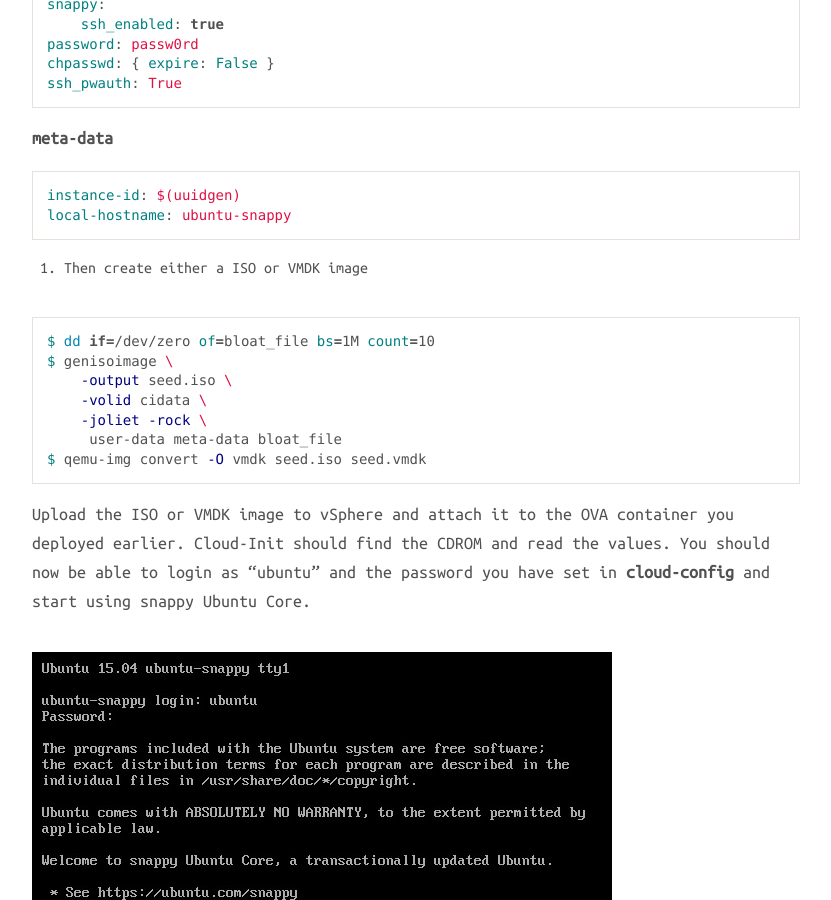
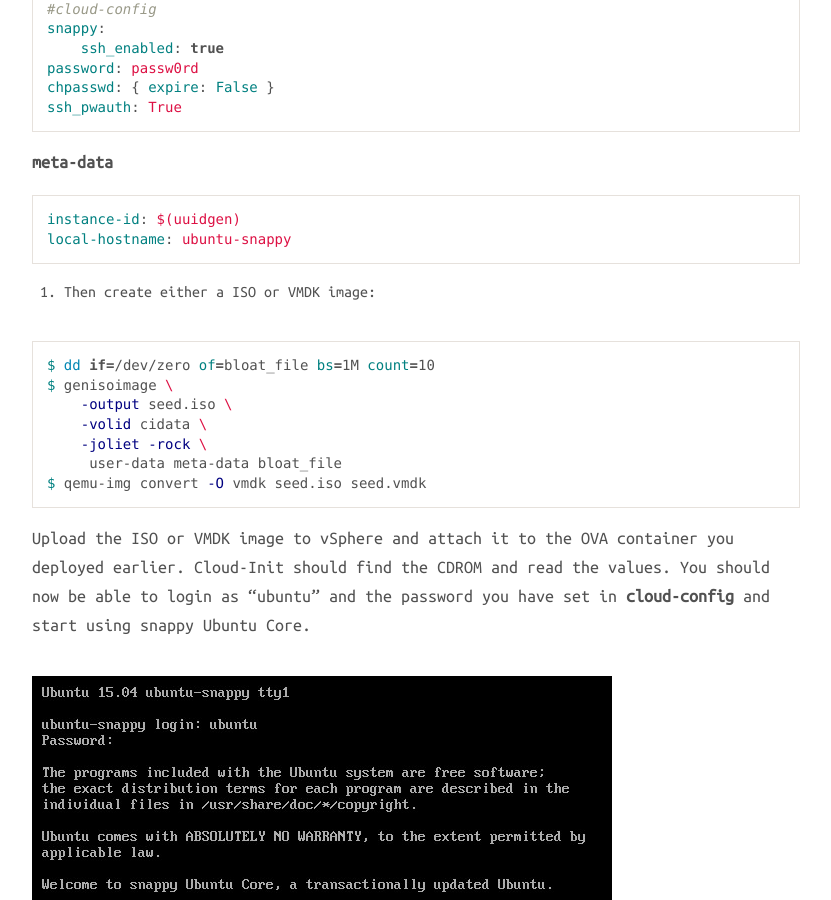
Before and after one commit to egilh/egilh.github.io, a Jekyll site: the page built from _posts/2015-05-22-Deploying Ubuntu Snappy Core on VMWare VSphere.md, in a window 1280 px wide and 900 px high, scrolled down 1199 px. Shown: the whole window, without its empty margins (224-1055 px from the left). Built offline with Jekyll 4.4.1, drawn with Linux system fonts in a browser that asks for light colours; nearby versions of some CDN libraries.

```diff
--- a/_posts/2015-05-22-Deploying Ubuntu Snappy Core on VMWare VSphere.md
+++ b/_posts/2015-05-22-Deploying Ubuntu Snappy Core on VMWare VSphere.md
@@ -25,6 +25,7 @@ Let's download the latest stable one [here](http://cloud-images.ubuntu.com/ubunt
 Now, remember that these images are just Ubuntu Snappy Cloud Images wrapped up in a OVA container. So, to get a machine up and running, we have to create a Cloud-Config ISO.
 
 To do so, we need to create two files.
+
 1. First create our files:
  **cloud-config**
 {% highlight yaml %}
@@ -42,7 +43,7 @@ instance-id: $(uuidgen)
 local-hostname: ubuntu-snappy
 {% endhighlight %}
 
-2. Then create either a ISO or VMDK image
+2. Then create either a ISO or VMDK image:
 
 {% highlight bash %}
 $ dd if=/dev/zero of=bloat_file bs=1M count=10
```
